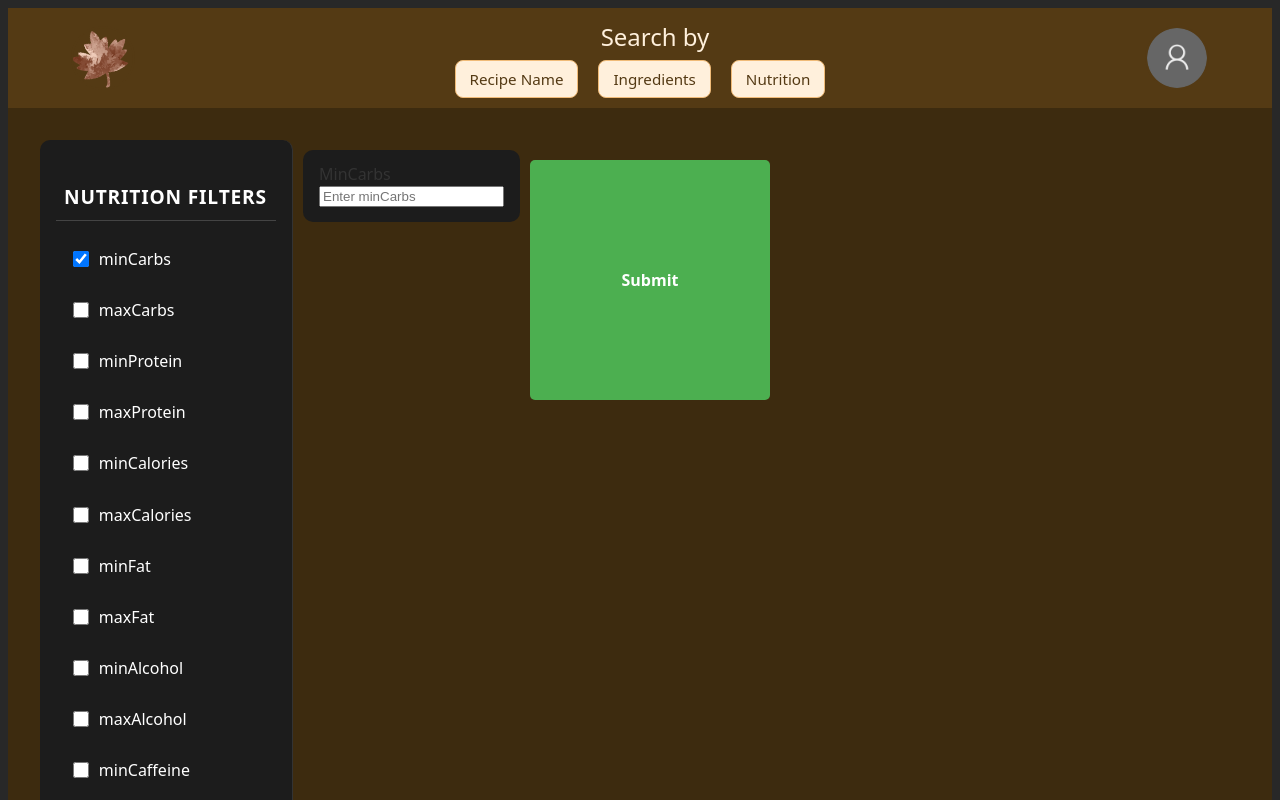
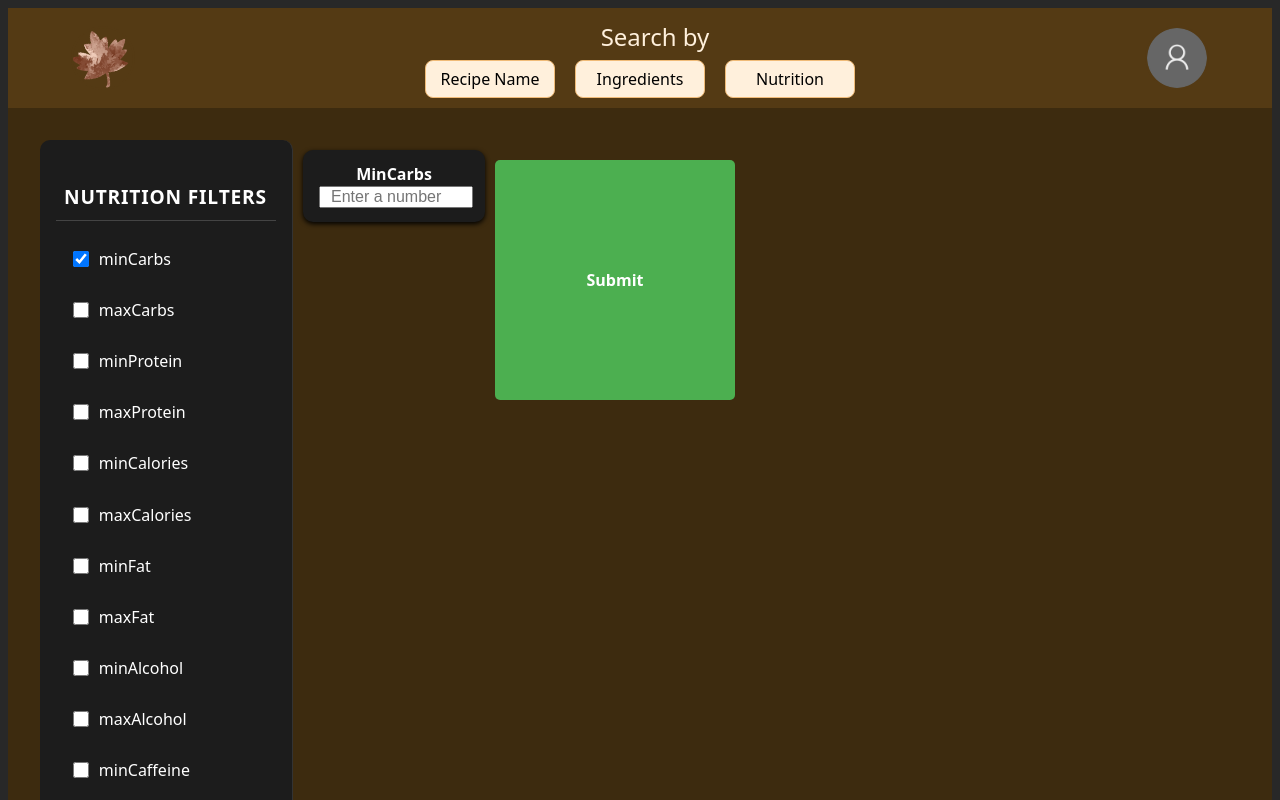
Before and after one commit to gduongmsu/LetMeCook, a React (Vite) app in the folder frontend/: page /search-by-nutrition in a window 1280 px wide. Both pictures are taken after a click on the label "minCarbs". Shown: the top 800 px of the page. Built offline with nearby package versions, Linux system fonts and the light colour scheme.

Commit message:
css changes to nav bar and nutrition page

```diff
--- a/frontend/src/features/nutrition/components/NutritionField.css
+++ b/frontend/src/features/nutrition/components/NutritionField.css
@@ -5,11 +5,44 @@
     border-radius: 10px;
     padding: 12px 16px;
     height: 3rem;
+    width: 150px;
     margin: 10px;
+    box-shadow: 0 2px 5px rgba(0, 0, 0, 1);
+
 }
 
+/* .nutrition-label-box {
+    display: flex;
+    justify-content: space-between;
+    align-items: center;
+} */
+
 .nutrition-label {
-    font-weight: 500;
-    color: #333;
+    font-weight: 600;
+    font-size: 16px;
+    color: white;
+    text-align: center;
+
+    /* might not need if text is already capitalized */
     text-transform: capitalize;
+
 }
+
+.nutrition-input {
+    padding: 0 10px;
+    width: 130px;
+    align-items: center;
+    font-size: 16px;
+}
+
+.nutrition-input:focus {
+    border-color: #543A14;
+    /* outline: none; */
+    box-shadow: 0 0 4px #FFF0DC;
+}
+
+.nutrition-input:focus {
+    border-color: #543A14;
+    outline: none;
+    box-shadow: 0 0 4px #F0BB78;
+}
--- a/frontend/src/features/nutrition/components/NutritionField.jsx
+++ b/frontend/src/features/nutrition/components/NutritionField.jsx
@@ -20,7 +20,7 @@ function NutritionField({ option, onValueChange }) {
             <label className='nutrition-label'>{option}</label>
             <input
                 type="number"
-                placeholder={`Enter ${option}`}
+                placeholder={`Enter a number`}
                 value={value}
                 onChange={handleChange}
                 className='nutrition-input'
--- a/frontend/src/shared/components/NavigationBar.jsx
+++ b/frontend/src/shared/components/NavigationBar.jsx
@@ -20,15 +20,15 @@ function NavigationBar() {
                         Search by
                     </div>
                     <div className="nav-center">
-                        <div className="nav-name">
-                            <Link to="/search-by-recipe-name">Recipe Name</Link>
-                        </div>
-                        <div className="nav-ingredients">
-                            <Link to="/">Ingredients</Link>
-                        </div>
-                        <div className="nav-nutrition">
-                            <Link to="/search-by-nutrition">Nutrition</Link>
-                        </div>
+                        <Link to="/search-by-recipe-name" className="nav-name">
+                            Recipe Name
+                        </Link>
+                        <Link to="/" className="nav-ingredients">
+                            Ingredients
+                        </Link>
+                        <Link to="/search-by-nutrition" className="nav-nutrition">
+                            Nutrition
+                        </Link>
                     </div>
                 </div>
 
--- a/frontend/src/shared/styles/NavigationBar.css
+++ b/frontend/src/shared/styles/NavigationBar.css
@@ -60,6 +60,7 @@
     padding: 6px 14px;
     transition: all 0.3s ease;
     background-color: #FFF0DC;
+    width: 100px;
 }
 
 .nav-container .nav-name:hover,
@@ -68,6 +69,7 @@
     background-color: #F0BB78;
     border-color: #543A14;
     transform: scale(1.05);
+    color: #543A14
 }
 
 .nav-container .nav-name a,
```
